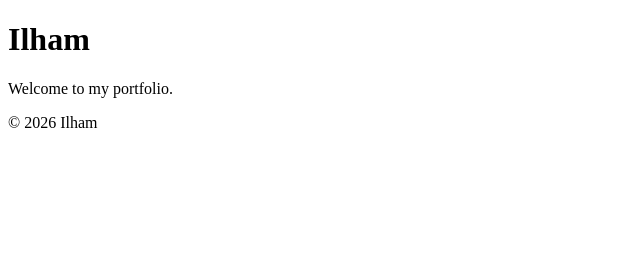
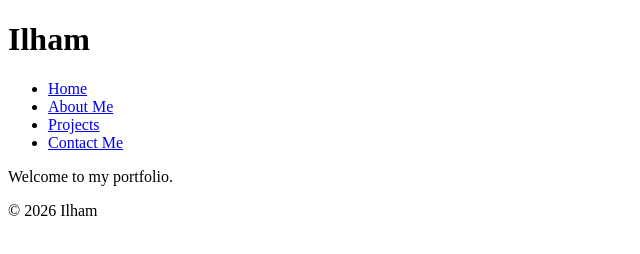
Before and after one commit to ilhammyns/portfolio, a plain HTML site: page index.html in a window 1280 px wide. Shown: the whole page, without its empty margins (0-640 px from the left). Drawn offline with Linux system fonts and the light colour scheme.

Commit message:
Add navigation bar to home page

```diff
--- a/index.html
+++ b/index.html
@@ -8,6 +8,14 @@
 <body>
   <header>
     <h1>Ilham</h1>
+    <nav aria-label="Main navigation">
+      <ul>
+        <li><a href="index.html">Home</a></li>
+        <li><a href="about.html">About Me</a></li>
+        <li><a href="projects.html">Projects</a></li>
+        <li><a href="contact.html">Contact Me</a></li>
+      </ul>
+    </nav>
   </header>
   <main>
     <p>Welcome to my portfolio.</p>
```
